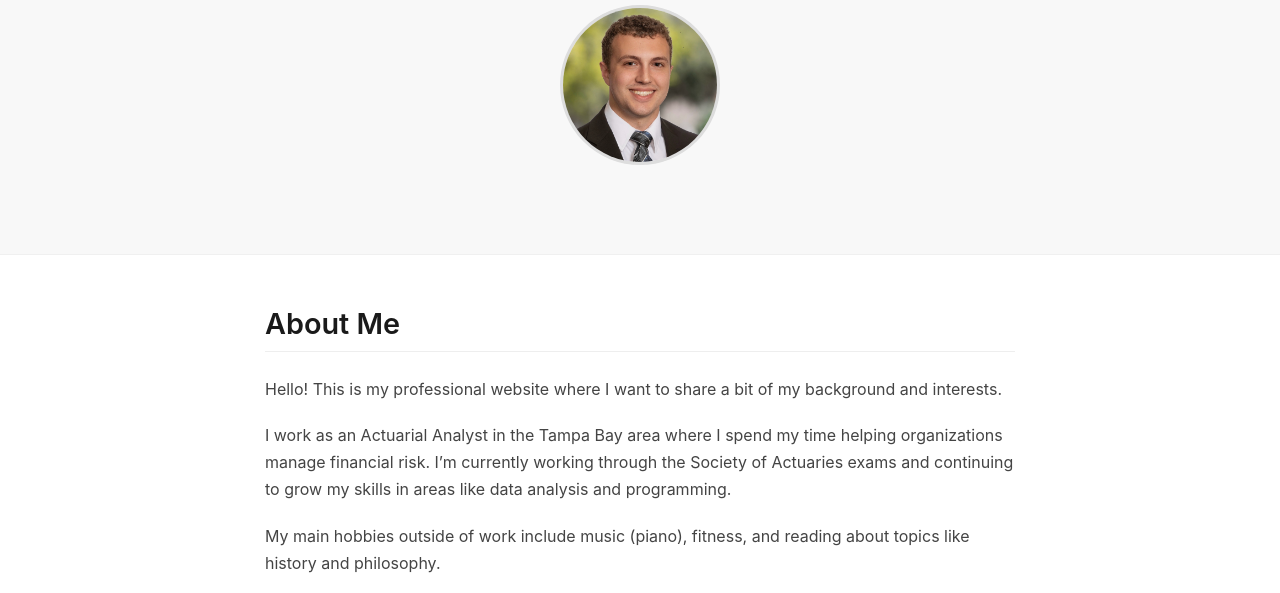
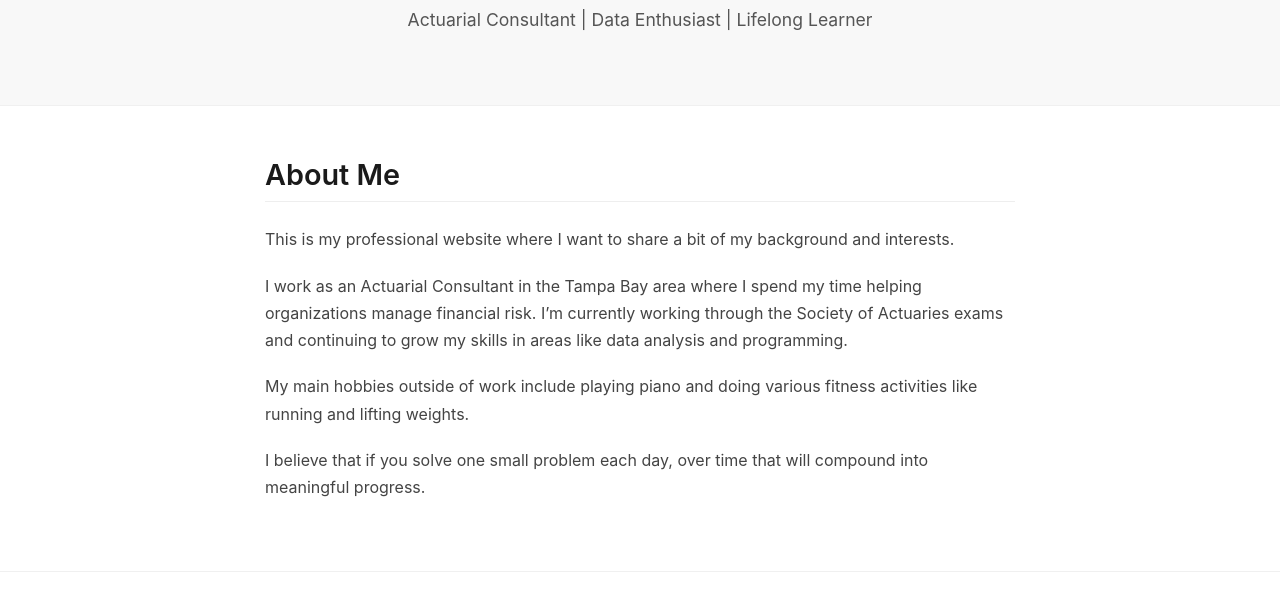
Before and after one commit to michaelnimmer/michaelnimmer.github.io, a plain HTML site: page index.html in a window 1280 px wide. Shown: the part 195-788 px from the top of the page. Drawn offline with Linux system fonts and the light colour scheme.

Commit message:
Update profile section and remove profile picture

```diff
--- a/index.html
+++ b/index.html
@@ -281,7 +281,7 @@
         <section id="home">
             <div class="container">
                 <h1>Michael Nimmer</h1>
-                <img id="profile-pic" src="ProfilePic.jpg" alt="Profile Picture">
+                <p class="subtitle">Actuarial Consultant | Data Enthusiast | Lifelong Learner</p>
                 </div>
 
         </section>
@@ -292,12 +292,12 @@
 
 
                 <p>
-                    Hello! This is my professional website where I want to share a bit of my background and interests.
+                   This is my professional website where I want to share a bit of my background and interests.
                 </p>
-                <p> I work as an Actuarial Analyst in the Tampa Bay area where I spend my time helping organizations manage financial risk.
+                <p> I work as an Actuarial Consultant in the Tampa Bay area where I spend my time helping organizations manage financial risk.
                     I’m currently working through the Society of Actuaries exams and continuing to grow my skills in areas like data analysis and programming.</p>
                 <p>
-                    My main hobbies outside of work include music (piano), fitness, and reading about topics like history and philosophy.
+                    My main hobbies outside of work include playing piano and doing various fitness activities like running and lifting weights.
                 </p>
                 <p>
                     I believe that if you solve one small problem each day, over time that will compound into meaningful progress.
```
Also changed, not shown: ProfilePic.jpg (deleted).
